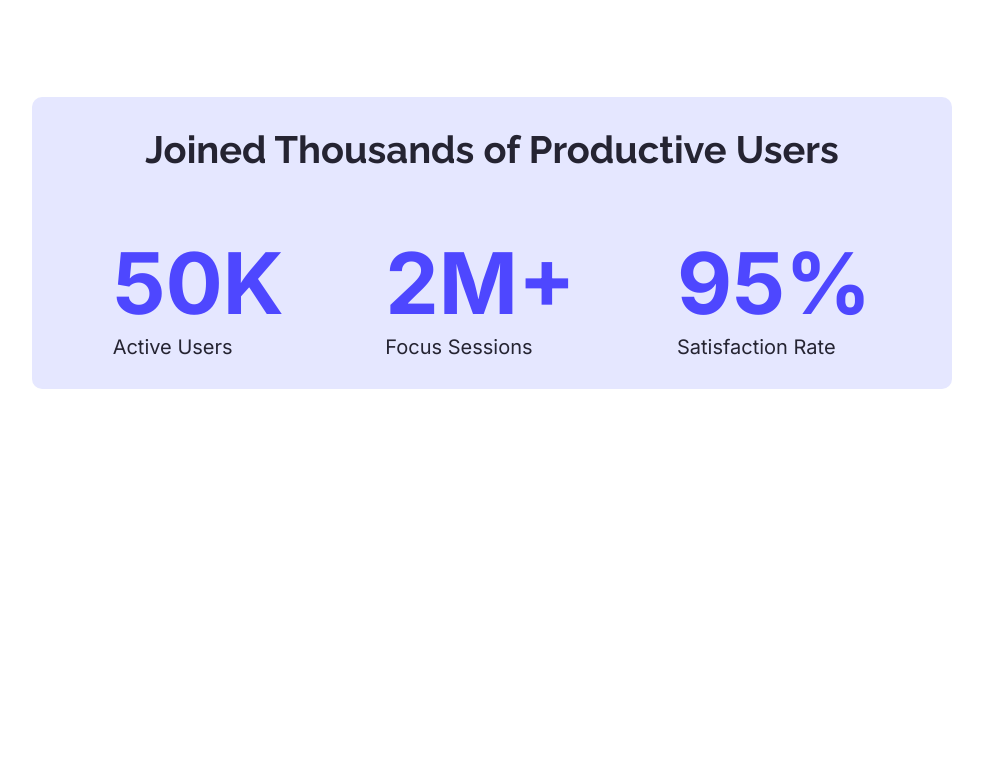
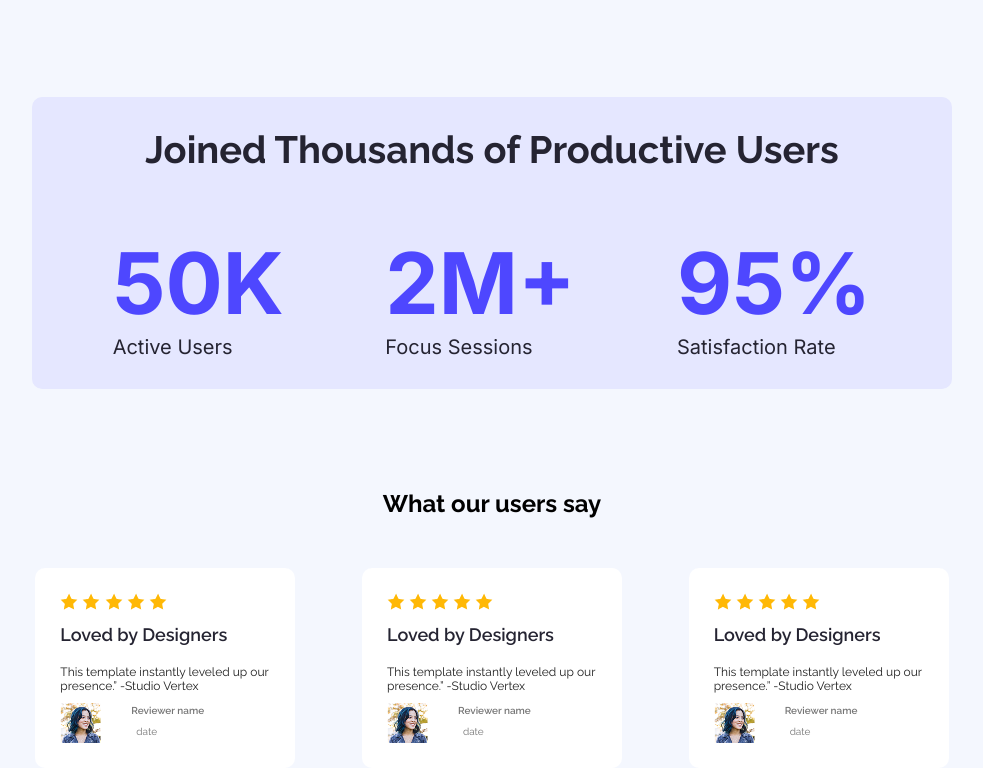
Before and after one commit to MamunReza25/ph-assainment-one, a plain HTML site: page index.html in a window 1280 px wide. Shown: the part 1079-1847 px from the top of the page, without its empty margins (148-1131 px from the left). Before the commit the page ends 1568 px from the top, so only its background shows below. Drawn offline with Linux system fonts and the light colour scheme.

Commit message:
added cards

```diff
--- a/index.html
+++ b/index.html
@@ -76,6 +76,73 @@
               </div>
 
              </div>
+              <!-- card users section start -->
+               <div class="card-users raleway-normal">
+                <h2 class="card-users-title">What our users say</h2>
+               <div class="card-container">
+
+                 <div class="card">
+                    <div>
+                        <img src="./Assets/icon-star.png" alt="">
+                        <img src="./Assets/icon-star.png" alt="">
+                        <img src="./Assets/icon-star.png" alt="">
+                        <img src="./Assets/icon-star.png" alt="">
+                        <img src="./Assets/icon-star.png" alt="">
+                    </div>
+                    <h2 class="card-title">Loved by Designers</h2>
+                        <p class="card-description">This template instantly leveled up our <br> presence.” -Studio Vertex</p>
+                        <div class="card-footer">
+                            <img src="./Assets/avatar.png" alt="">
+                           <div>
+                            <h5 class="card-footer-header">Reviewer name</h5>
+                            <h6 class="card-footer-des">date</h6>
+                           </div>
+                        </div>
+                </div>
+
+                 <div class="card">
+                    <div>
+                        <img src="./Assets/icon-star.png" alt="">
+                        <img src="./Assets/icon-star.png" alt="">
+                        <img src="./Assets/icon-star.png" alt="">
+                        <img src="./Assets/icon-star.png" alt="">
+                        <img src="./Assets/icon-star.png" alt="">
+                    </div>
+                    <h2 class="card-title">Loved by Designers</h2>
+                        <p class="card-description">This template instantly leveled up our <br> presence.” -Studio Vertex</p>
+                        <div class="card-footer">
+                            <img src="./Assets/avatar.png" alt="">
+                           <div>
+                            <h5 class="card-footer-header">Reviewer name</h5>
+                            <h6 class="card-footer-des">date</h6>
+                           </div>
+                        </div>
+                </div>
+
+
+
+                 <div class="card">
+                    <div>
+                        <img src="./Assets/icon-star.png" alt="">
+                        <img src="./Assets/icon-star.png" alt="">
+                        <img src="./Assets/icon-star.png" alt="">
+                        <img src="./Assets/icon-star.png" alt="">
+                        <img src="./Assets/icon-star.png" alt="">
+                    </div>
+                    <h2 class="card-title">Loved by Designers</h2>
+                        <p class="card-description">This template instantly leveled up our <br> presence.” -Studio Vertex</p>
+                        <div class="card-footer">
+                            <img src="./Assets/avatar.png" alt="">
+                           <div>
+                            <h5 class="card-footer-header">Reviewer name</h5>
+                            <h6 class="card-footer-des">date</h6>
+                           </div>
+                        </div>
+                </div>
+
+
+               </div>
+               </div>
 
     </main>
 
--- a/styles/protfolio.css
+++ b/styles/protfolio.css
@@ -79,7 +79,9 @@ nav{
 /* hearder end */
 
 /* action section start */
-
+  main{
+    background-color: #F4F7FE;
+  }
 .action-secton{
     display: flex;
     justify-content: space-between;
@@ -142,3 +144,62 @@ nav{
 font-size: 20px;
 color:#252432 ;
 }
+
+
+/* card users start */
+.card-users{
+    margin: 0px 150px;
+
+}
+.card-users-title{
+    text-align: center;
+    margin: 50px;
+}
+
+.card-container{
+    display: flex;
+    justify-content: space-around;
+    align-items: center;
+}
+
+.card{
+    width: 210px;
+    height: 150px;
+    background-color: #FFFFFF;
+    padding: 25px;
+    border-radius: 10px;
+
+}
+
+.card-footer{
+    display: flex;
+    gap: 30px;
+    align-items: center;
+    color: #757575;
+}
+
+.card-title{
+  font-weight: 600;
+  font-size: 18px;
+  padding: 10px 0px;
+  color: #252432;
+}
+
+.card-description{
+ font-weight: 400;
+  font-size: 12px;
+  padding: 10px 0px;
+   color:#1E1E1E;
+}
+
+.card-footer-header{
+    font-weight: 600;
+    font-size: 10px;
+    padding-bottom: 5px;
+}
+
+.card-footer-des{
+    font-weight: 400;
+    font-size: 10px;
+    padding: 5px;
+}
```
